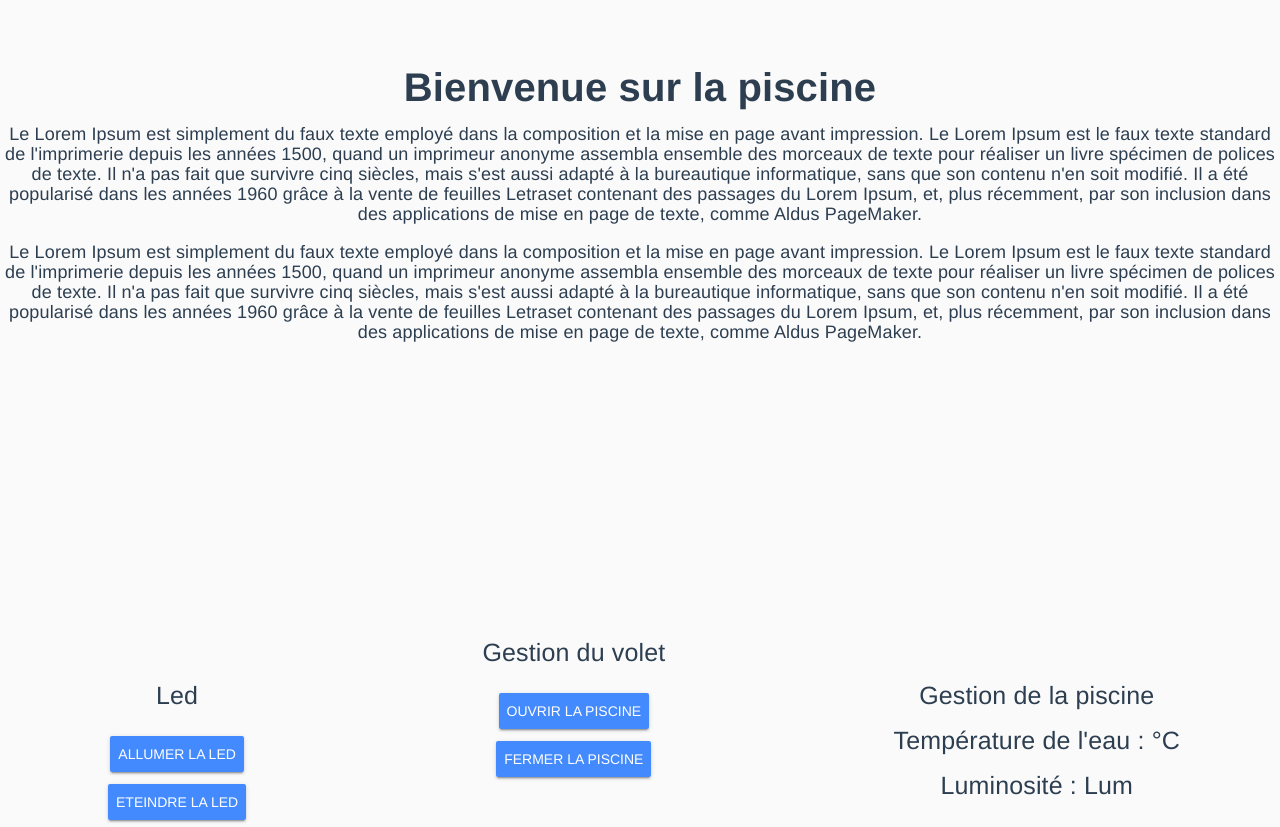
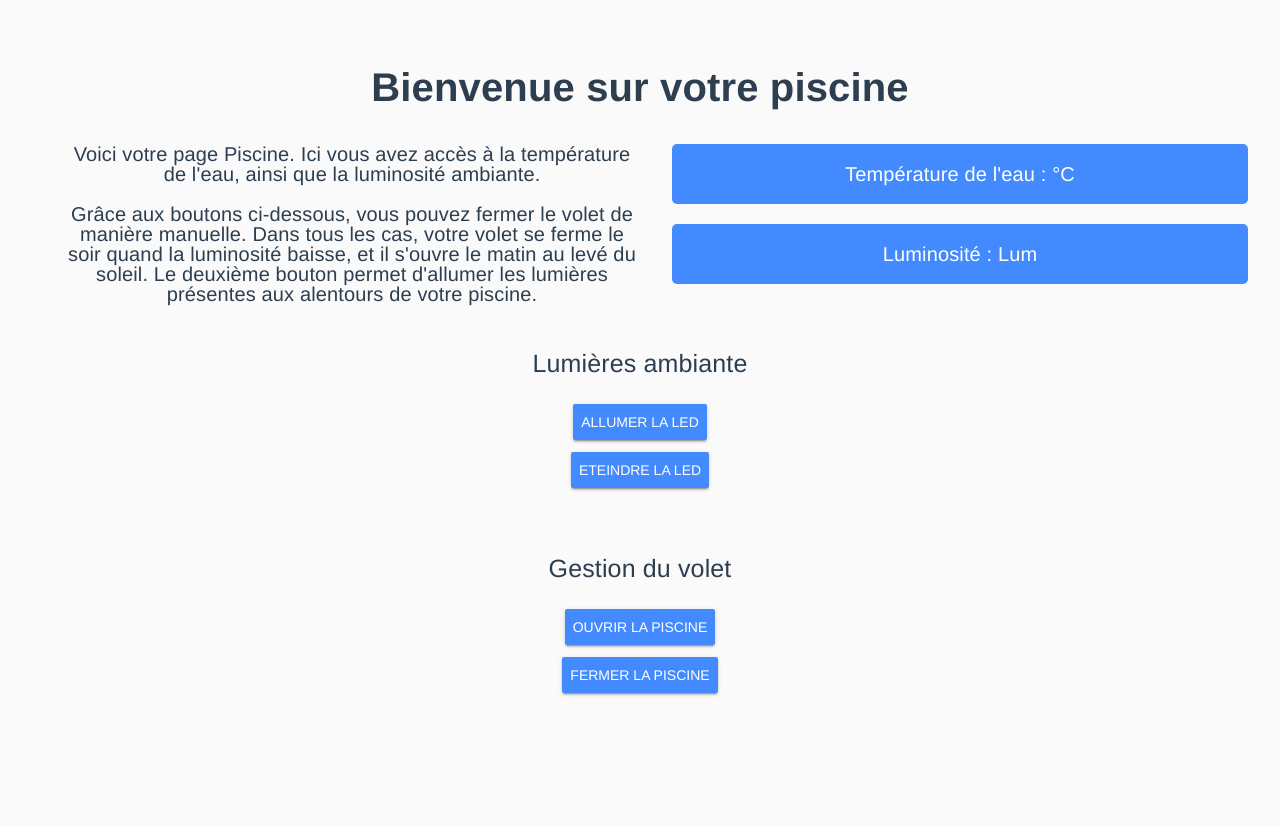
Before and after one commit to VinceSelva/projet-iot-rejneri-selva, a Vue app in the folder projet-vue/: page /piscine in a window 1280 px wide. Built offline with nearby package versions, Linux system fonts and the light colour scheme; no server answers; what highcharts-vue would draw is missing.

Commit message:
Ajout design et gestion jour/nuit

```diff
--- a/projet-vue/src/components/Accueil.vue
+++ b/projet-vue/src/components/Accueil.vue
@@ -2,20 +2,17 @@
   <div>
    <h1>Projet IOT</h1>
    <h2>Clément REJNERI - Vincent SELVA</h2>
-   <p>L'utilisateur pourra contrôler depuis une interface web différentes choses.
-      La personne en possession de l’interface web, pourra se connecter pour avoir accès à différentes informations.
-      Sur la page des “graphiques”, l’utilisateur aura accès à la température de sa piscine en temps réel ainsi que d’une pièce de sa maison.
-      Il y aura une page pour la piscine, et une page pour le poulailler. Sur chacune d’elle il pourra ouvrir ou fermer manuellement sa piscine ou son poulailler.
+
+   <div id="presentation"><p>L'utilisateur connecté pourra contrôler depuis l'interface web différents objets.
+      La personne en possession de l’interface web, aura accès à différentes informations.
+      Sur la page des “graphiques”, l’utilisateur aura accès à la température de sa piscine en temps réel ainsi que d’une pièce de sa maison. Il pourra aussi voir la luminosité environnante d'un pièce ou en extérieur.</p>
+      <p>Il y aura une page pour la piscine, et une page pour le poulailler. Sur chacune d’elle il pourra ouvrir ou fermer manuellement sa piscine ou son poulailler.
       Ce système de fermeture et d’ouverture sera aussi automatique avec le levé et le coucher du soleil.
-      De plus, il pourra allumer et éteindre depuis l’interface web des lumières présente dans son jardin, grâce à un bouton.
-      La particularité de notre projet et de mettre en place de la sécurité web avec une interface de connexion.
-      L’utilisateur aura besoin d’un identifiant et d’un mot de passe créé préalablement pour utiliser les fonctionnalités</p>
+      De plus, il pourra allumer et éteindre depuis l’interface web des lumières présente dans son jardin, grâce à un bouton.</p>
+      <p>La particularité de notre projet et de mettre en place de la sécurité web avec une interface de connexion.
+      L’utilisateur aura besoin d’un identifiant et d’un mot de passe créé préalablement pour utiliser les fonctionnalités.</p></div>
   </div>
-
-
-
-
-  </template>
+</template>
 
 <script>
 export default {
@@ -28,5 +25,8 @@ export default {
 
 <!-- Add "scoped" attribute to limit CSS to this component only -->
 <style scoped>
-
+  #presentation{
+    padding-right: 20%;
+    padding-left: 20%;
+  }
 </style>
--- a/projet-vue/src/components/Graphiques.vue
+++ b/projet-vue/src/components/Graphiques.vue
@@ -1,5 +1,13 @@
 <template>
   <div class="hello">
+    <h1> Bienvenue sur les graphiques </h1>
+      <div id="Graphique">
+        <div class="contentGraphique">
+          <p>Voici votre page Graphiques.
+            Ici vous avez accès à la température et à la luminosité en temps réel.
+          </p>
+        </div>
+      </div>
     <h1>{{ msg }}</h1>
     <div id="app">
        <label for="MAC">Adresse MAC:</label>
--- a/projet-vue/src/components/Piscine.vue
+++ b/projet-vue/src/components/Piscine.vue
@@ -1,45 +1,36 @@
 <template>
   <div>
-    <h1> Bienvenue sur la piscine </h1>
+    <h1> Bienvenue sur votre piscine </h1>
+    <div id="Piscine">
       <div class="contentPiscine">
-        <p>Le Lorem Ipsum est simplement du faux texte employé dans la composition et la mise en page avant impression.
-        Le Lorem Ipsum est le faux texte standard de l'imprimerie depuis les années 1500, quand un imprimeur anonyme assembla ensemble des
-        morceaux de texte pour réaliser un livre spécimen de polices de texte. Il n'a pas fait que survivre cinq siècles, mais s'est aussi
-        adapté à la bureautique informatique, sans que son contenu n'en soit modifié. Il a été popularisé dans les années 1960 grâce à la
-        vente de feuilles Letraset contenant des passages du Lorem Ipsum, et, plus récemment, par son inclusion dans des applications de
-        mise en page de texte, comme Aldus PageMaker.
+        <p>Voici votre page Piscine.
+          Ici vous avez accès à la température de l'eau, ainsi que la luminosité ambiante.
         </p>
         <p>
-        Le Lorem Ipsum est simplement du faux texte employé dans la composition et la mise en page avant impression.
-        Le Lorem Ipsum est le faux texte standard de l'imprimerie depuis les années 1500, quand un imprimeur anonyme assembla ensemble des
-        morceaux de texte pour réaliser un livre spécimen de polices de texte. Il n'a pas fait que survivre cinq siècles, mais s'est aussi
-        adapté à la bureautique informatique, sans que son contenu n'en soit modifié. Il a été popularisé dans les années 1960 grâce à la
-        vente de feuilles Letraset contenant des passages du Lorem Ipsum, et, plus récemment, par son inclusion dans des applications de
-        mise en page de texte, comme Aldus PageMaker.</p>
+          Grâce aux boutons ci-dessous, vous pouvez fermer le volet de manière manuelle. Dans tous les cas, votre volet se ferme le soir quand la luminosité baisse, et il s'ouvre le matin au levé du soleil.
+          Le deuxième bouton permet d'allumer les lumières présentes aux alentours de votre piscine.
+        </p>
       </div>
+      <div class="infoPiscine">
+        <p id="temp">Température de l'eau : <span id="valeur">{{lastTemp}}</span> °C</p>
+        <p id="lum">Luminosité : <span id="valeur">{{lastLuminosite}}</span> Lum</p>
 
+      </div>
+    </div>
+    <div id="boutons">
       <div class="ledPiscine">
-        <p> Led </p>
+        <p> Lumières ambiante </p>
         <md-button class="md-primary md-raised" v-on:click="switchState('30:AE:A4:86:C3:20')">Allumer la led</md-button>
         <br>
         <md-button class="md-primary md-raised" v-on:click="switchState('30:AE:A4:86:C3:20')">Eteindre la led</md-button>
       </div>
-
-      <div class="tempPiscine">
-        <p> Gestion de la piscine </p>
-
-        <p id="">Température de l'eau : {{lastTemp}} °C</p>
-        <p id="">Luminosité : {{lastLuminosite}} Lum</p>
-
-      </div>
-
       <div class="voletPiscine">
         <p> Gestion du volet </p>
         <md-button class="md-primary md-raised" v-on:click="switchState('30:AE:A4:86:C3:20')">Ouvrir la piscine</md-button>
         <br>
         <md-button class="md-primary md-raised" v-on:click="switchState('30:AE:A4:86:C3:20')">Fermer la piscine</md-button>
       </div>
-
+     </div>
   </div>
 </template>
 
@@ -130,14 +121,17 @@ export default {
     },
     lastValue(path, val){
        if(path == "/esp/temp"){
-                      //document.getElementById("temp").innerHTML = "La Température est de " + val + "°C";
-            this.lastTemp = val;
+          //document.getElementById("temp").innerHTML = "La Température est de " + val + "°C";
+          this.lastTemp = val;
        }
        if(path == "/esp/light"){
-                      //document.getElementById("light").innerHTML = "La Lumiere est de " + val + " lumen";
-            this.lastLuminosite = val;
+          //document.getElementById("light").innerHTML = "La Lumiere est de " + val + " lumen";
+          this.lastLuminosite = val;
        }
+       this.test(path, val);
        console.log("Last " + path + " : " + val);
+
+
     },
 
     get_states(path_on_node, serie, wh) {
@@ -163,6 +157,19 @@ export default {
 
         });
     },
+    test(path, val){
+      //console.log("test " + path + " : " + val);
+
+      if(path == "/esp/light" && val >= 1000){
+        console.log("Ouvrir piscine");
+      }
+      else if (path == "/esp/light" && val < 1000){
+        console.log("Fermé piscine");
+      }
+      if(path == "/esp/temp" && val >= 26){
+        alert("Allez vous baignez !");
+      }
+    }
 
 
 
@@ -176,29 +183,41 @@ h1{
   font-size: 40px;
 }
 
-.ledPiscine{
-  font-size: 25px;
-  float: left;
-  margin-top: 300px;
-  margin-left: 100px;
+#temp, #lum{
+  background: #448aff;
+  padding:20px;
+  color:white;
+  border-radius: 5px;
+  margin-left: 5%;
+  margin-right: 5%;
 }
 
-.tempPiscine{
-  font-size: 25px;
+#valeur{
+  font-weight: bold;
+}
+.contentPiscine{
+  font-size:20px;
+  float: left;
+  width: 50%;
+  padding-left: 5%;
+}
+.infoPiscine{
+  font-size: 20px;
   float: right;
-  margin-top: 300px;
-  margin-right: 100px;
+  width: 50%;
 }
 
 .voletPiscine{
   font-size: 25px;
-  margin-top: 300px;
-  margin-right: 100px;
+  margin-top: 5%;
+}
+.ledPiscine{
+  font-size: 25px;
+  margin-top: 20%
+}
+#boutons{
+  margin-top: 10%
+
 }
 
-
-.contentPiscine{
-  font-size: 18px;
-  text-align: center;
-}
 </style>
--- a/projet-vue/src/components/Poulailler.vue
+++ b/projet-vue/src/components/Poulailler.vue
@@ -1,6 +1,22 @@
 <template>
   <div>
     <h1> Bienvenue sur le poulailler </h1>
+      <div id="Poulailler">
+        <div class="contentPoulailler">
+          <p>Voici votre page Poulailler.
+            Ici vous avez accès à la température à l'intérieur du poulailler, ainsi que la luminosité ambiante.
+          </p>
+          <p>
+            Grâce aux boutons ci-dessous, vous pouvez fermer le poulailler de manière manuelle. Dans tous les cas, votre poulailler se ferme le soir quand la luminosité baisse, et il s'ouvre le matin au levé du soleil. Au moins les poules ne restent pas enfermé toutes la journée.
+            Le deuxième bouton permet d'allumer une lampe si vous voulez allez voir le poulailler la nuit.
+          </p>
+        </div>
+        <div class="infoPoulailler">
+          <p id="temp">Température : <span id="valeur">{{lastTemp}}</span> °C</p>
+          <p id="lum">Luminosité : <span id="valeur">{{lastLuminosite}}</span> Lum</p>
+
+        </div>
+      </div>
 
       <div class="ledPoulailler">
         <p> Gestion du poulailler </p>
@@ -18,14 +34,6 @@
         <p> BlaBla </p>
         <p> BlaBla </p>
         <p> BlaBla </p>
-      </div>
-
-      <div class="mangerPoulailler">
-        <p> Gestion de la piscine </p>
-
-        <p id="">Température de l'eau : {{lastTemp}} °C</p>
-        <p id="">Luminosité : {{lastLuminosite}} Lum</p>
-
       </div>
 
   </div>
@@ -162,7 +170,28 @@ export default {
 h1{
   font-size: 40px;
 }
-
+#valeur{
+  font-weight: bold;
+}
+.contentPoulailler{
+  font-size:20px;
+  float: left;
+  width: 50%;
+  padding-left: 5%;
+}
+.infoPoulailler{
+  font-size: 20px;
+  float: right;
+  width: 50%;
+}
+#temp, #lum{
+  background: #448aff;
+  padding:20px;
+  color:white;
+  border-radius: 5px;
+  margin-left: 5%;
+  margin-right: 5%;
+}
 .ledPoulailler{
   font-size: 25px;
   float: left;
```
